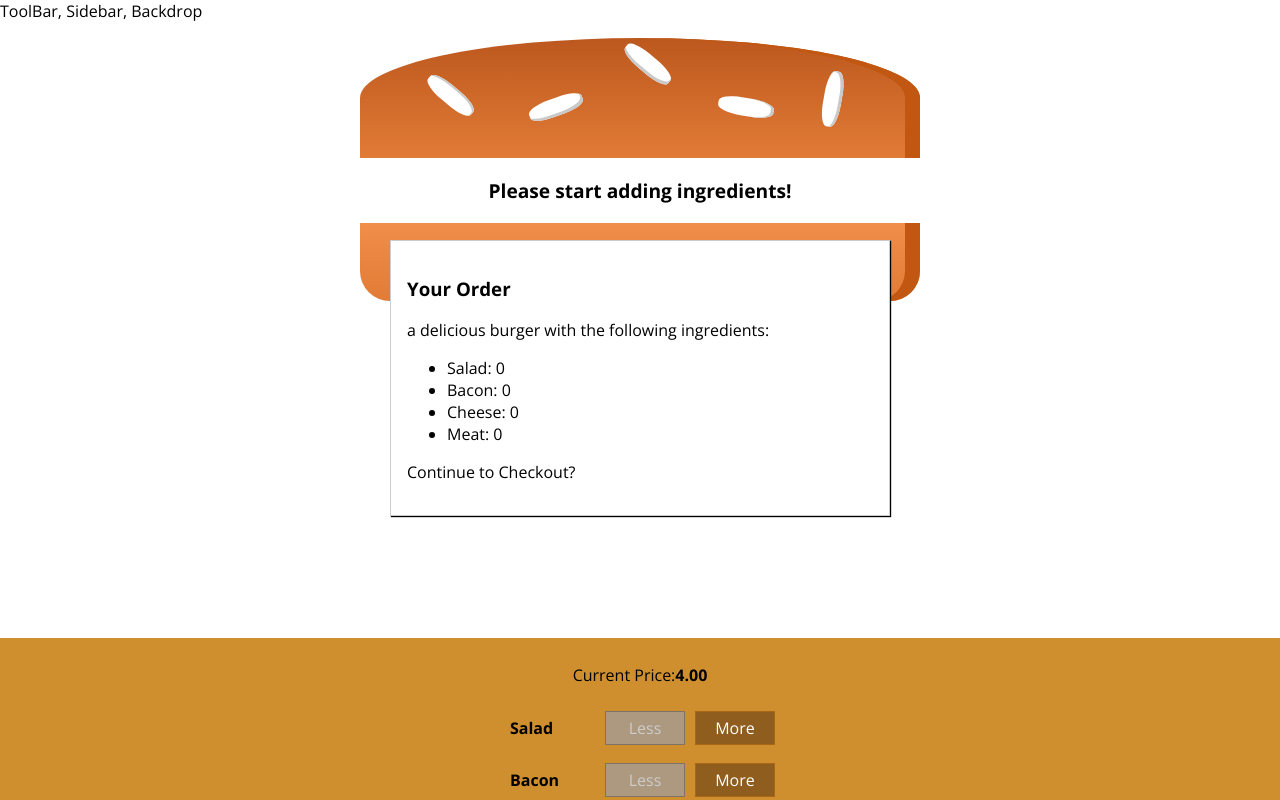
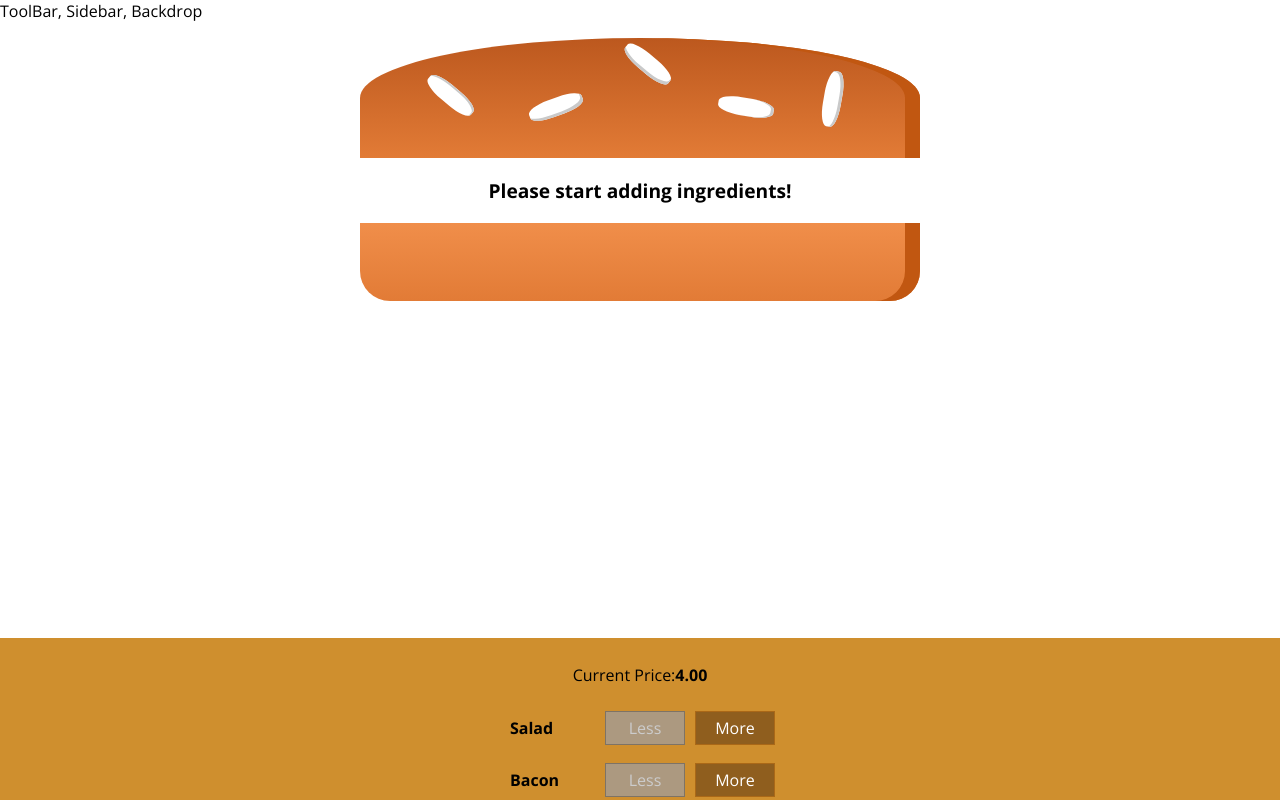
Before and after one commit to aindriu80/react-burger-app, a React app: page / in a window 1280 px wide. Shown: the top 800 px of the page. Built offline with nearby package versions, Linux system fonts and the light colour scheme.

Commit message:
Showing & Hiding the Modal

```diff
--- a/src/components/Burger/BuildControls/BuildControls.js
+++ b/src/components/Burger/BuildControls/BuildControls.js
@@ -25,7 +25,8 @@
         ))}
         <button
             className={classes.OrderButton}
-            disabled={!props.purchaseable}>Order Now</button>
+            disabled={!props.purchaseable}
+            onClick={props.ordered}>Order Now</button>
     </div>
 );
 
--- a/src/components/UI/Modal/Modal.js
+++ b/src/components/UI/Modal/Modal.js
@@ -2,7 +2,12 @@
 
 import classes from './Modal.css';
 const modal = (props) => (
-    <div className={classes.Modal}>
+    <div
+        className={classes.Modal}
+        style={{
+            transform: props.show ? 'translateY(0)' : 'translateY(-100vh)',
+            opacity: props.show ? '1' : '0'
+        }}>
         {props.children}
     </div>
 );
--- a/src/containers/BurgerBuilder/BurgerBuilder.js
+++ b/src/containers/BurgerBuilder/BurgerBuilder.js
@@ -26,7 +26,8 @@
             Meat: 0
         },
         totalPrice: 4,
-        purchasable: false
+        purchasable: false,
+        purchasing: false
     }
 
     updatePurchaseState (ingredients){
@@ -72,6 +73,10 @@
         this.updatePurchaseState(updatedIngredients);
     }
 
+    purchaseHandler = () =>{
+        this.setState({purchasing: true});
+    }
+
     render(){
         const disabledInfo = {
             ...this.state.ingredients
@@ -82,7 +87,7 @@
         // {salad: true, meat: false, ....}
         return (
             <Aux>
-                <Modal>
+                <Modal show={this.state.purchasing}>
                     <OrderSummary ingredients={this.state.ingredients} />
                 </Modal>
                 <Burger ingredients={this.state.ingredients} />
@@ -91,6 +96,7 @@
                     ingredientRemoved={this.removeIndredientHandler}
                     disabled={disabledInfo}
                     purchaseable={this.state.purchaseable}
+                    ordered={this.purchaseHandler}
                     price={this.state.totalPrice} />
             </Aux>
         );
```
